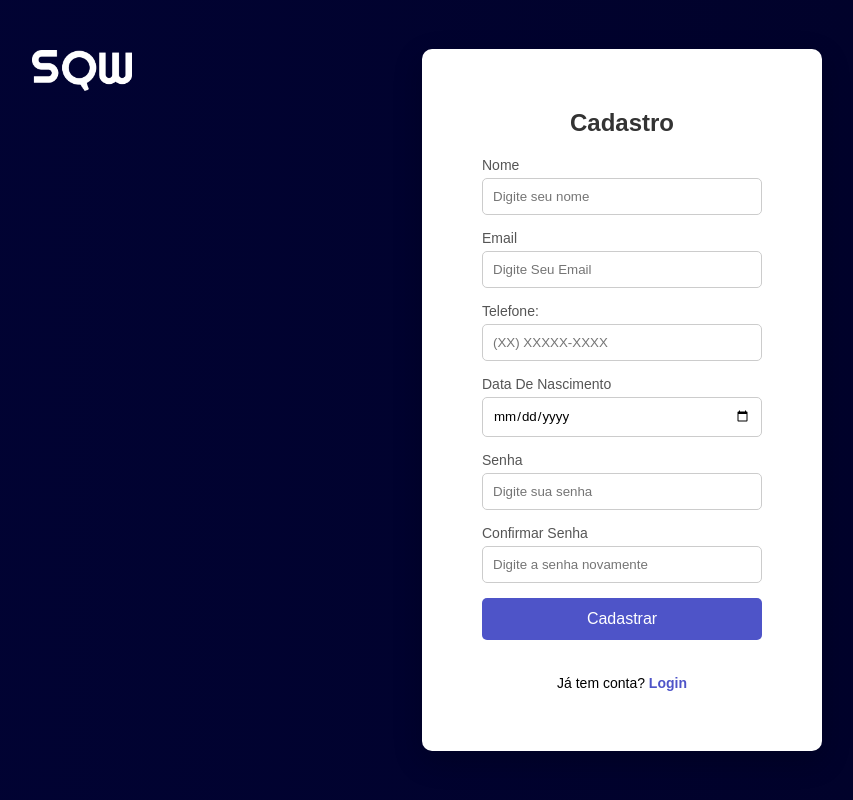
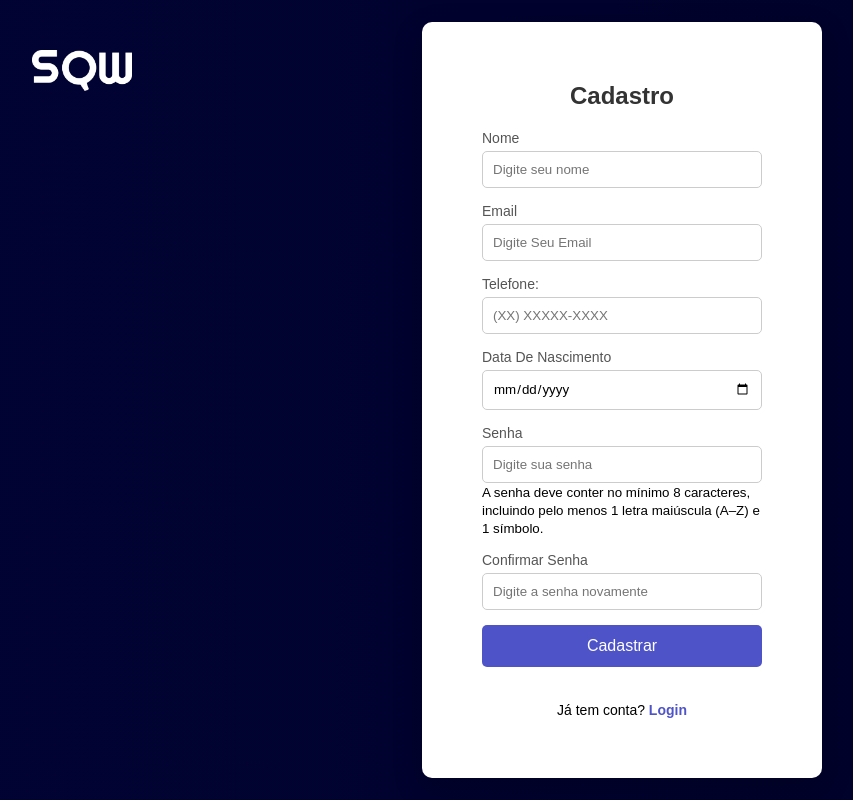
Before and after one commit to devjheff/fase-final, a Flask app: page /cadastro in a window 1280 px wide. Shown: the whole page, without its empty margins (18-871 px from the left). Run offline with Flask 3, Linux system fonts and the light colour scheme; some libraries are stand-ins or nearby versions.

Commit message:
Update cadastro.html

```diff
--- a/templates/cadastro.html
+++ b/templates/cadastro.html
@@ -48,10 +48,21 @@
         <input type="date" name="data_nascimento" required>
       </div>
 
-      <div class="input-group">
-        <label>Senha</label>
-        <input type="password" name="senha" placeholder="Digite sua senha" required minlength="6">
-      </div>
+<div class="input-group">
+  <label>Senha</label>
+  <input
+    type="password"
+    name="senha"
+    placeholder="Digite sua senha"
+    required
+    minlength="8"
+    pattern="^(?=.*[A-Z])(?=.*[@#$%^&+=!]).{8,}$"
+    title="A senha deve ter no mínimo 8 caracteres, incluindo pelo menos 1 letra maiúscula e 1 símbolo."
+  >
+  <small>
+    A senha deve conter no mínimo 8 caracteres, incluindo pelo menos 1 letra maiúscula (A–Z) e 1 símbolo.
+  </small>
+</div>
 
       <div class="input-group">
         <label>Confirmar Senha</label>
```
